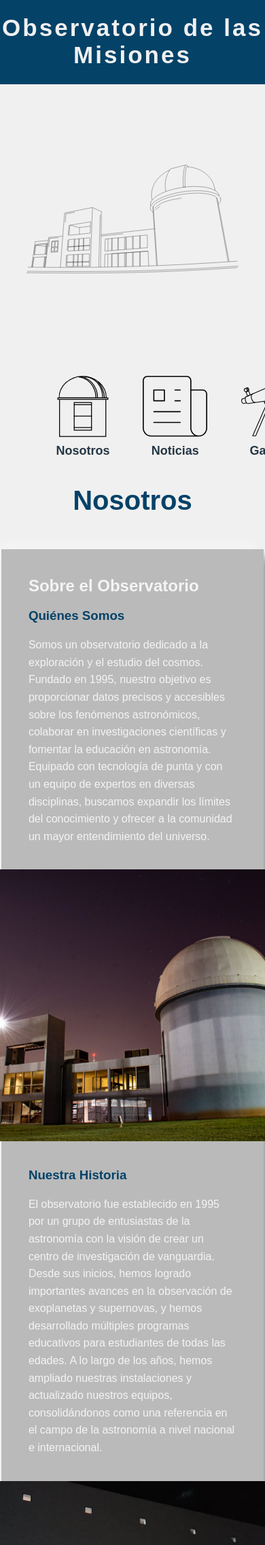
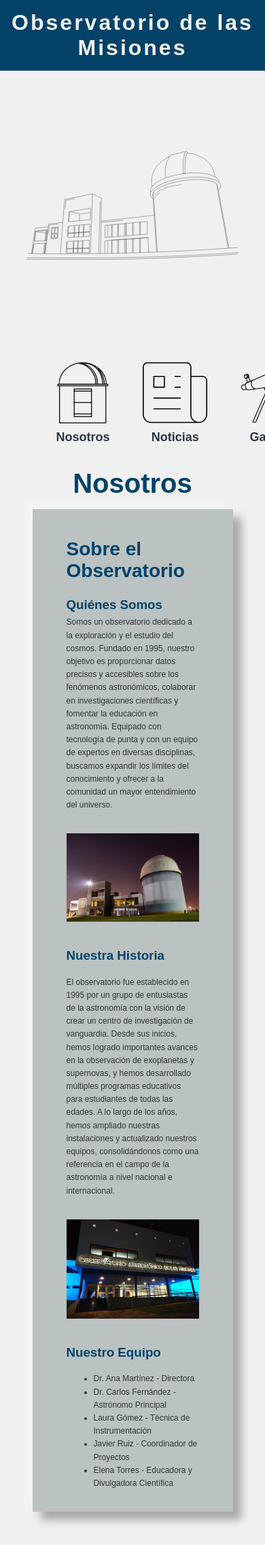
Before and after one commit to SantiNunez2003/TP-WEB-OBSERVATORIO, a PHP site: page / in a window 390 px wide; the page is wider, and only the part inside the window is pictured. Shown: the top 2273 px of that part at 68% size. Run offline with PHP 8.4, Linux system fonts and the light colour scheme.

Commit message:
Estilo Nosotros Responsive

```diff
--- /dev/null
+++ b/Styles/Componentes/nav.css
@@ -0,0 +1,19 @@
+@import url("../colores.css");
+
+header{
+    display: flex;
+    justify-content: center;
+    align-items: center;
+    min-width: 100%;
+}
+
+.titulo h1{
+    background-color: var(--azul-claro);
+    color: var(--semi-blanco);
+    text-align: center;
+    width: 100%;
+    margin: 0px;
+    padding: 15px 0px;
+    font-size: 200%;
+    letter-spacing: 3px;
+}
--- a/Styles/Paginas/Nostros.css
+++ b/Styles/Paginas/Nostros.css
@@ -1,33 +1,11 @@
 @import url('../colores.css');
 
-.contenedor-nosotros{
-    display: flex;
-    flex-direction: column;
-    justify-content: center;
-    align-items: center;
-}
-
-.titulo{
-    background-color: var(--azul-claro);
-    padding: 0.5px;
-}
-
-.titulo h1{
-    color: var(--semi-blanco);
-    text-align: center;
-    padding-top: 15px;
-    font-size: 35px;
-    letter-spacing: 3px;
-}
-
 .titulo-nosotros{
-    font-size: 40px;
-    color:  var(--azul-claro);
     text-align: center;
 }
 
-h3{
-    color: var(--azul-claro);
+.subtitulo-nosotros{
+    margin: 0px;
 }
 
 .nosotros{
@@ -36,41 +14,30 @@ h3{
     flex-direction: column;
     justify-content: center;
     align-items: center;
-    color: #f4f4f4;
-
 }
 
 .nosotros-contenido{
-    width: 45%;
-    background-color: rgba(155, 154, 154, 0.623);
-    box-shadow: 12px 12px 12px rgba(0, 0, 0, 0.304) ,
-    -10px -10px 10px rgba(255, 255, 255, 0.3) ;
-    padding: 20px;
-    padding-left: 40px;
-    padding-right: 40px;
-}
-
-.articulo-nosotros h2{
-    font-size: 30px ;
+    width: 50%;
+    background-color: var(--grisaceo);
+    box-shadow: 12px 12px 12px rgba(0, 0, 0, 0.304),
+                -10px -10px 10px rgba(255, 255, 255, 0.3);
+    padding: 20px 50px 20px 50px; /*Arriba, Derecha, Abajo, Izquierda*/
 }
 
 .articulo-nosotros p{
+    font-size: var(--rspSize);
+    line-height: 1.6;
+    margin-top: 5px;
+}
+
+.articulo-nosotros ul{
+    font-size: var(--rspSize);
     line-height: 1.6;
 }
 
-.articulo-nosotros ul{
-    line-height: 1.6;
+.articulo-nosotros img{
+    max-width: 600px;
+    max-height: 400px;
+    width: 100%;
+    margin: 20px 0px
 }
-
-.articulo-nosotros div{
-    display: flex;
-    justify-content: center;
-    align-items: center;
-}
-
-.articulo-nosotros img{
-    height: 400px;
-    width: auto;
-    margin-top: 20px;
-    margin-bottom: 20px;
-}
--- a/Styles/colores.css
+++ b/Styles/colores.css
@@ -1,8 +1,10 @@
 :root {
     --semi-blanco: #f0f0f0;
-    --grisaceo: #9babab;
+    --grisaceo: #bac2c2;
     --gris-azulado: #4a5c6a;
     --azulado-gris: #253745;
     --azul-oscuro: #11212d;
     --azul-claro: #044268;
+    --rspSize: clamp(12px,1.5vw,15px);
+    width: 100%;
 }
--- a/Styles/styles.css
+++ b/Styles/styles.css
@@ -1,5 +1,6 @@
 
 @import url('./colores.css');
+@import url('./Componentes/nav.css');
 @import url('./Componentes/hero-seleccion.css');
 @import url('./Componentes/lista-navegacion.css');
 @import url('./Paginas/Nostros.css');
@@ -13,14 +14,15 @@ body{
     font-family: Arial, sans-serif;
     background-color: var(--semi-blanco);
     color: #333;
+    min-height: 100vh;
     width: 100%;
-    min-height: 100vh;
     margin: 0px;
     padding: 0px;
 }
 
-/*--------------------BARRA DE NAVEGACION------------------*/
+/*--------------------CLASES GLOBALES------------------*/
 
+/*ESTILO PREDEFINIDO DE <a>*/
 a{
     color: var(--semi-blanco);
     text-decoration: none;
@@ -33,9 +35,28 @@ a:hover{
     text-decoration: underline;
 }
 
+/*ESTILO DE TITULO <h1>*/
+
 h1{
-    font-size: 40px;
+    font-size: 250%;
     color: var(--azul-claro);
-    text-align: start;
-    margin-top: 5px;
+    margin: 0px;
 }
+
+h2{
+    font-size: 175%;
+    color: var(--azul-claro);
+}
+
+h3{
+    color: var(--azul-claro);
+}
+
+/*ESTILO DE CONTENEDORES - CENTRADO*/
+
+.contenedor-centrado{
+    display: flex;
+    flex-direction: column;
+    justify-content: center;
+    align-items: center;
+}
--- a/index.html
+++ b/index.html
@@ -27,7 +27,7 @@
         </article>
       </section>
 
-      <section class="contenedor-nosotros">
+      <section class="contenedor-centrado">
         <!-- Navegacion con Iconos -->
         <nav class="barra-de-navegacion">
           <ul class="lista-de-seleccion">
@@ -79,12 +79,12 @@
         <!-- Sección Nosotros -->
         <section class="nosotros">
           <div class="nosotros-contenido">
-            <header class="titulo-section">
+            <header>
               <h2>Sobre el Observatorio</h2>
             </header>
 
             <article class="articulo-nosotros">
-              <h3>Quiénes Somos</h3>
+              <h3 class="subtitulo-nosotros">Quiénes Somos</h3>
               <p>
                 Somos un observatorio dedicado a la exploración y el estudio del
                 cosmos. Fundado en 1995, nuestro objetivo es proporcionar datos
@@ -95,7 +95,7 @@
                 límites del conocimiento y ofrecer a la comunidad un mayor
                 entendimiento del universo.
               </p>
-              <div>
+              <div class="contenedor-centrado">
                 <img
                   src="./Image/Observatorio-Imagen.png"
                   alt="Imagen de Observatorio-1"
@@ -116,7 +116,7 @@
                 equipos, consolidándonos como una referencia en el campo de la
                 astronomía a nivel nacional e internacional.
               </p>
-              <div>
+              <div class="contenedor-centrado">
                 <img
                   src="./Image/Observatorio-Imagen-2.webp"
                   alt="imagen de Observatorio-2"
```
Also changed, not shown: Pages/Noticias.html (+1 -41 lines).
